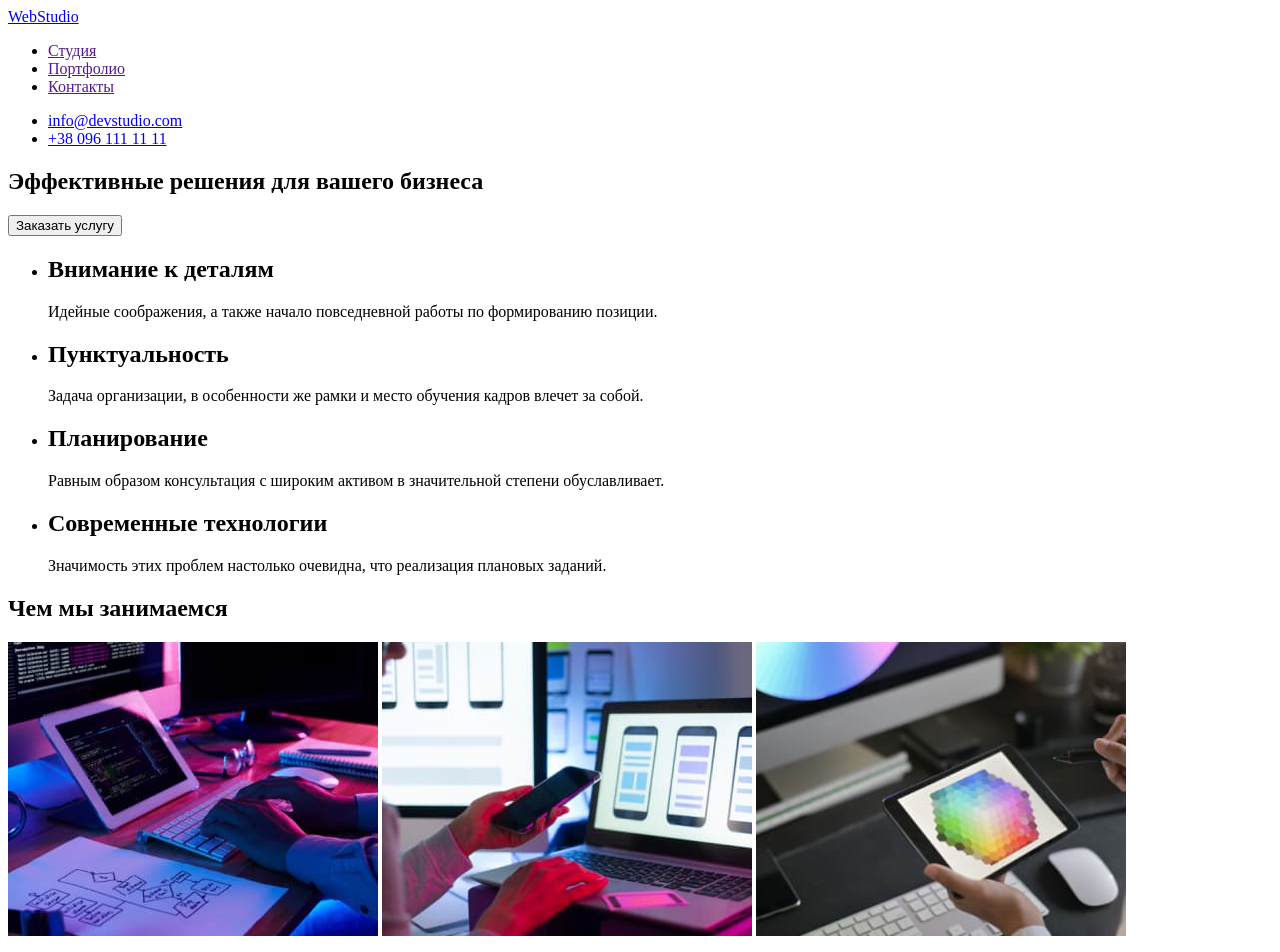
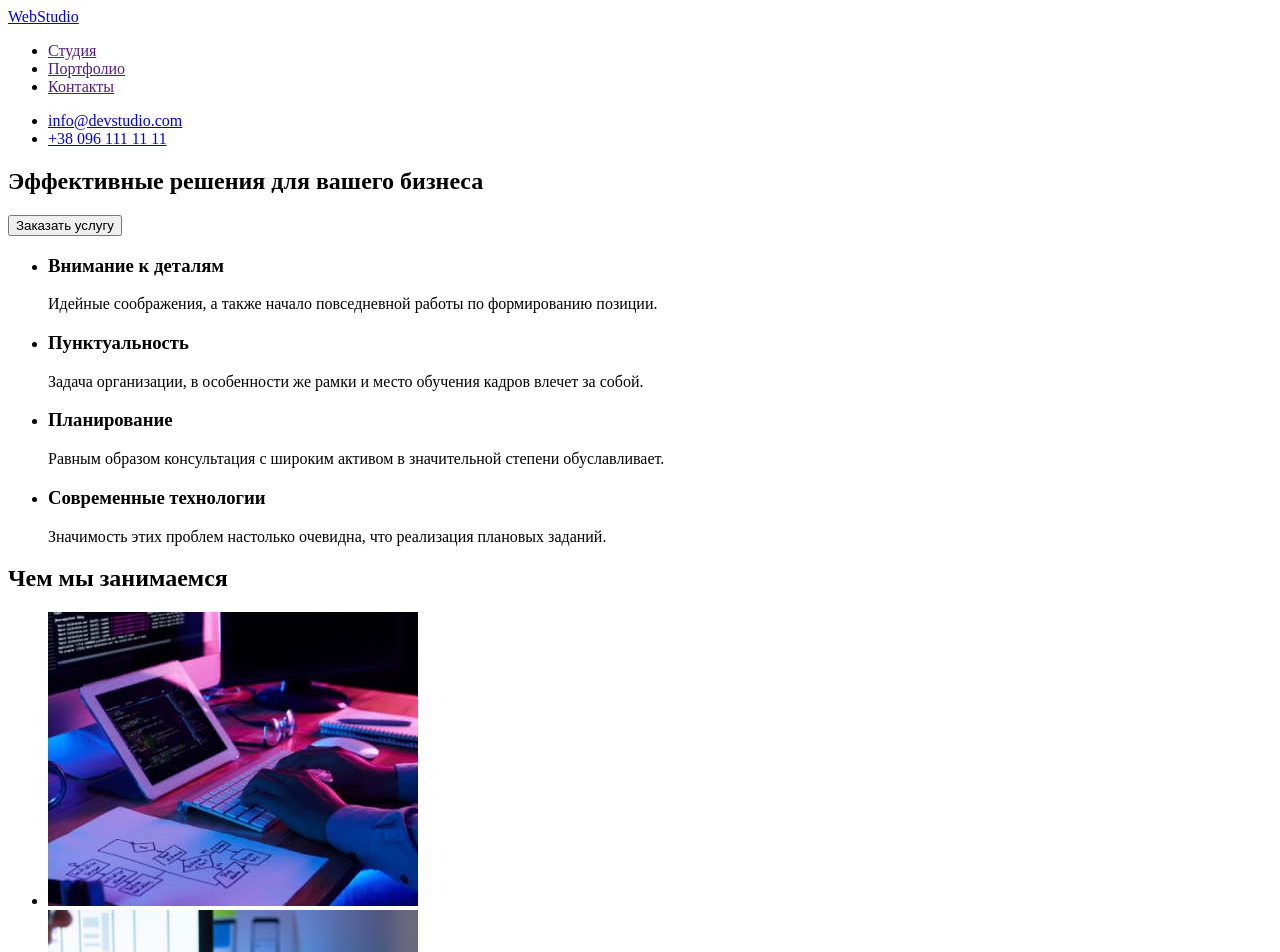
Before and after one commit to Qex90/goit-markup-hw-01, a plain HTML site: page index.html in a window 1280 px wide. Shown: the top 952 px of the page. Drawn offline with Linux system fonts and the light colour scheme.

Commit message:
aplied code review suggestions

```diff
--- a/index.html
+++ b/index.html
@@ -30,28 +30,30 @@
         <section>
             <ul>
                 <li>
-                    <h2>Внимание к деталям</h2>
+                    <h3>Внимание к деталям</h3>
                     <p>Идейные соображения, а также начало повседневной работы по формированию позиции.</p>
                 </li>
                 <li>
-                    <h2>Пунктуальность</h2>
+                    <h3>Пунктуальность</h3>
                     <p>Задача организации, в особенности же рамки и место обучения кадров влечет за собой.</p>
                 </li>
                 <li>
-                    <h2>Планирование</h2>
+                    <h3>Планирование</h3>
                     <p>Равным образом консультация с широким активом в значительной степени обуславливает.</p>
                 </li>
                 <li>
-                    <h2>Современные технологии</h2>
+                    <h3>Современные технологии</h3>
                     <p>Значимость этих проблем настолько очевидна, что реализация плановых заданий.</p>
                 </li>
             </ul>
         </section>
         <section>
             <h2>Чем мы занимаемся</h2>
-            <img src="./images/box1.jpg" alt="" width="370">
-            <img src="./images/box2.jpg" alt="" width="370">
-            <img src="./images/box3.jpg" alt="" width="370">
+            <ul>
+                <li><img src="./images/box1.jpg" alt="" width="370"></li>
+                <li><img src="./images/box2.jpg" alt="" width="370"></li>
+                <li><img src="./images/box3.jpg" alt="" width="370"></li>
+            </ul>
         </section>
             <section>
                 <h2>Наша команда</h2>
@@ -85,7 +87,7 @@
            <address>
 
                <ul>
-                <li> г. Киев, пр-т Леси Украинки, 26</li>
+                <li> <a href="https://goo.gl/maps/rLmu8nEPgyhnmsDD9" target="_blank" rel="noopener noreferrer"> г. Киев, пр-т Леси Украинки, 26 </a></li>
                 <li> <a href="mailto:info@devstudio.com">info@devstudio.com </a> </li>
                 <li> <a href="tel:+380961111111">+38 096 111 11 11 </a> </li>
             </ul>
```
